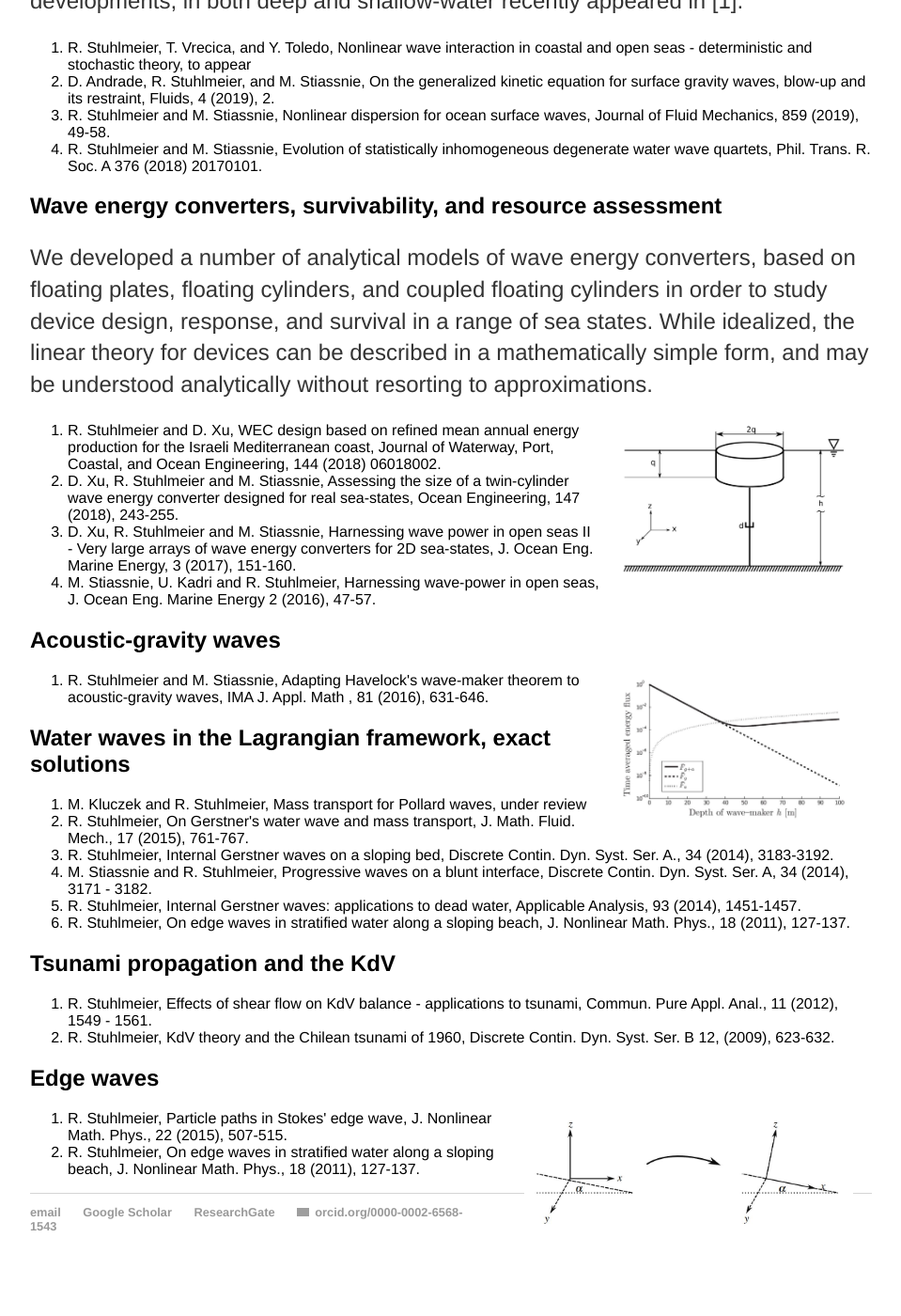
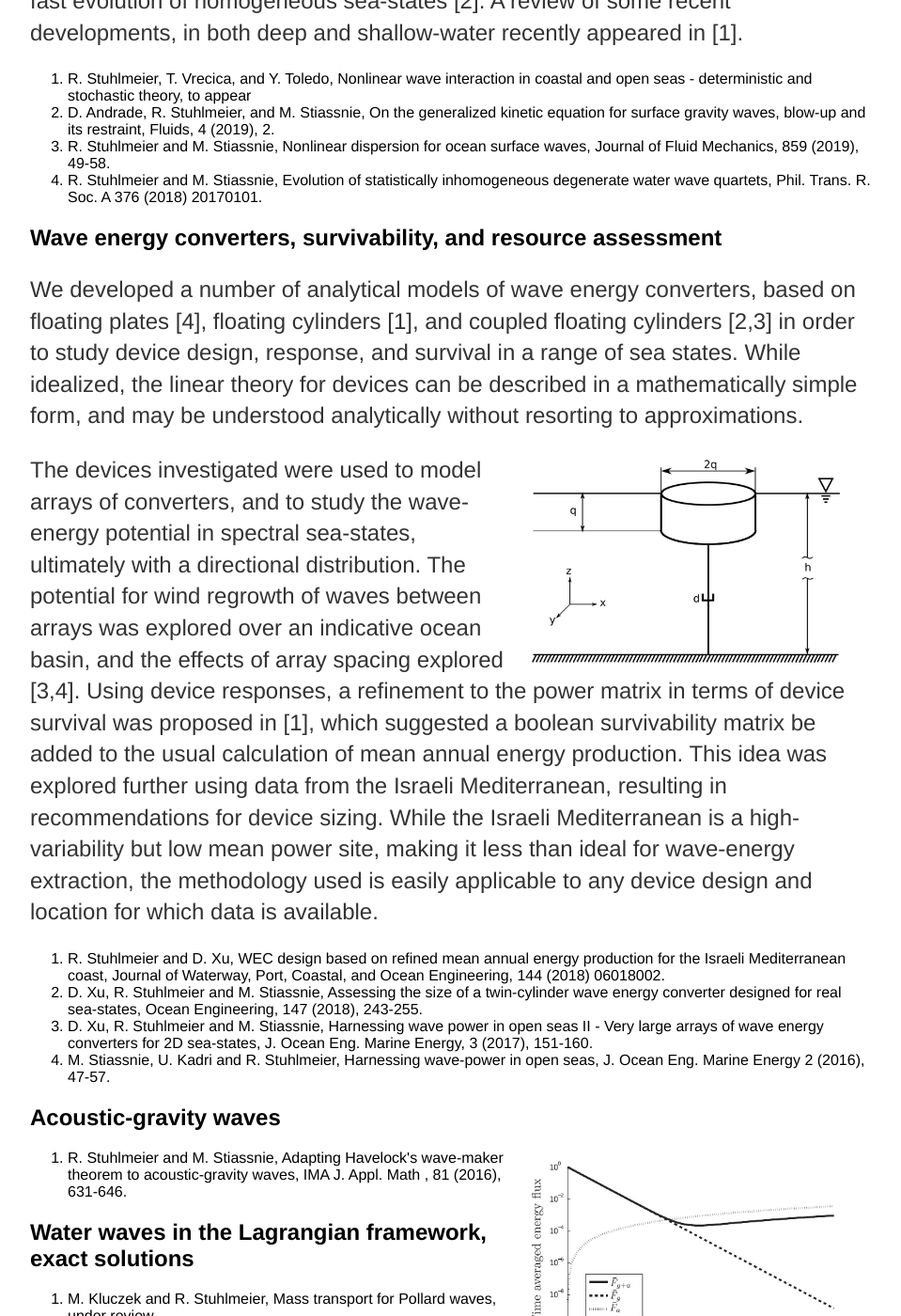
Before and after one commit to rstuhlmeier/rstuhlmeier.github.io, a Jekyll site: the page built from research/index.html, in a window 1280 px wide and 1400 px high, scrolled down 1086 px. Shown: the whole window at 94% size, without its empty margins (160-1119 px from the left). Built offline with Jekyll 4.4.1, drawn with Linux system fonts in a browser that asks for light colours; before the commit the page ends 2458 px from its top, so only the background shows below that; grey boxes are pictures that could not be loaded.

Commit message:
Update index.html

```diff
--- a/research/index.html
+++ b/research/index.html
@@ -9,7 +9,7 @@ title: Raphael Stuhlmeier - Research
 <p>For weakly nonlinear waves, nonlinear interaction appears with quadratic nonlinearities in shallow water, and cubic nonlinearities in deep-water.
 Such nonlinearities are responsible, for example, for the amplitude-dependent change in wave celerity found by Stokes in the mid 19th century.
 Since work by Phillips and others, the role of nonlinear resonant and near-resonant interactions has become appreciated as a major contributor to the dynamics of ocean surface waves.</p>
-<img style="padding: 0 20px; float: right;", src="Instability_Snip.JPG" width="250">
+<img style="padding: 0 20px; float: right;", src="Instability_Snip.JPG" width="350">
 <p>In linear theory, waves pass through one another unchanged due to the principle of superposition. Once weak nonlinearities are taken into account, each wave is coupled with the other waves present in the sea.
 Thus, the frequency of a short wave may be appreciably changed by the presence of long waves (the short waves "surf on top of" the longer waves). The same principle can be shown for spectra of waves [2], where frequencies higher than the spectral peak frequency are most effected by
 a type of generalized Stokes' correction.</p>
@@ -28,10 +28,14 @@ in both deep and shallow-water recently appeared in [1].</p>
 
 
 <h2>Wave energy converters, survivability, and resource assessment</h2>
-<p>We developed a number of analytical models of wave energy converters, based on floating plates, floating cylinders, and coupled floating cylinders
+<p>We developed a number of analytical models of wave energy converters, based on floating plates [4], floating cylinders [1], and coupled floating cylinders [2,3]
 in order to study device design, response, and survival in a range of sea states. While idealized, the linear theory for devices can be described in a mathematically simple form,
 and may be understood analytically without resorting to approximations. </p>
-<img style="padding: 0 20px; float: right;", src="WEC_Snip.JPG" width="250">
+<img style="padding: 0 20px; float: right;", src="WEC_Snip.JPG" width="350">
+<p>The devices investigated were used to model arrays of converters, and to study the wave-energy potential in spectral sea-states, ultimately with a directional distribution. The potential for wind regrowth of waves between
+arrays was explored over an indicative ocean basin, and the effects of array spacing explored [3,4]. Using device responses, a refinement to the power matrix in terms of device survival was proposed in [1], which suggested a boolean survivability matrix be
+  added to the usual calculation of mean annual energy production. This idea was explored further using data from the Israeli Mediterranean, resulting in recommendations for device sizing. While the Israeli Mediterranean is a high-variability but low mean power site, making
+  it less than ideal for wave-energy extraction, the methodology used is easily applicable to any device design and location for which data is available.
 <ol>
   <li>R. Stuhlmeier and D. Xu, WEC design based on refined mean annual energy production for the Israeli Mediterranean coast, Journal of Waterway, Port, Coastal, and Ocean Engineering, 144 (2018) 06018002.  </li>
   <li> D. Xu, R. Stuhlmeier and M. Stiassnie, Assessing the size of a twin-cylinder wave energy converter designed for real sea-states, Ocean Engineering, 147 (2018), 243-255. </li>
@@ -41,7 +45,7 @@ and may be understood analytically without resorting to approximations. </p>
 
 <h2>Acoustic-gravity waves</h2>
 
-<img style="padding: 0 20px; float: right;", src="AG_Snip.JPG" width="250">
+<img style="padding: 0 20px; float: right;", src="AG_Snip.JPG" width="350">
 <ol>
   <li>R. Stuhlmeier and M. Stiassnie, Adapting Havelock's wave-maker theorem to acoustic-gravity waves, IMA J. Appl. Math , 81 (2016), 631-646.  </li>
 </ol>
@@ -62,7 +66,7 @@ and may be understood analytically without resorting to approximations. </p>
     <li> R. Stuhlmeier, KdV theory and the Chilean tsunami of 1960, Discrete Contin. Dyn. Syst. Ser. B 12, (2009), 623-632.</li>
 </ol>
 <h2>Edge waves</h2>
-<img style="padding: 0 20px; float: right;", src="Edge_Wave_Snip.JPG" width="350">
+<img style="padding: 0 20px; float: right;", src="Edge_Wave_Snip.JPG" width="450">
 <ol>
   <li>R. Stuhlmeier, Particle paths in Stokes' edge wave, J. Nonlinear Math. Phys., 22 (2015), 507-515. </li>
    <li>R. Stuhlmeier, On edge waves in stratified water along a sloping beach, J. Nonlinear Math. Phys., 18 (2011), 127-137. </li>
```
